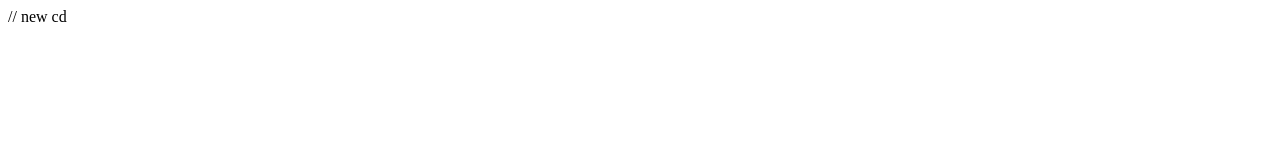
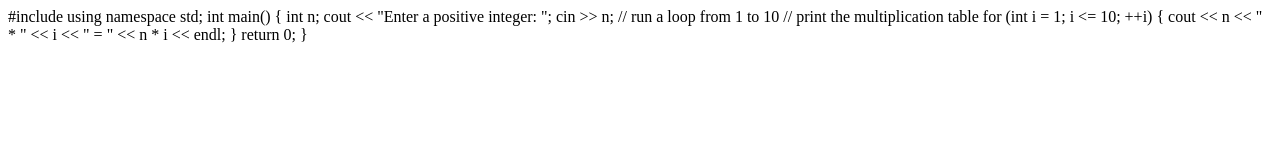
Before and after one commit to kushalag57/applictionbtecky, a plain HTML site: page index.html in a window 1280 px wide. Drawn offline with Linux system fonts and the light colour scheme.

Commit message:
Added Code to index.html

```diff
--- a/index.html
+++ b/index.html
@@ -1 +1,20 @@
-// new cd
+
+
+#include <iostream>
+using namespace std;
+
+int main() {
+
+    int n;
+
+    cout << "Enter a positive integer: ";
+    cin >> n;
+
+    // run a loop from 1 to 10
+    // print the multiplication table
+    for (int i = 1; i <= 10; ++i) {
+        cout << n << " * " << i << " = " << n * i << endl;
+    }
+
+    return 0;
+}
```
